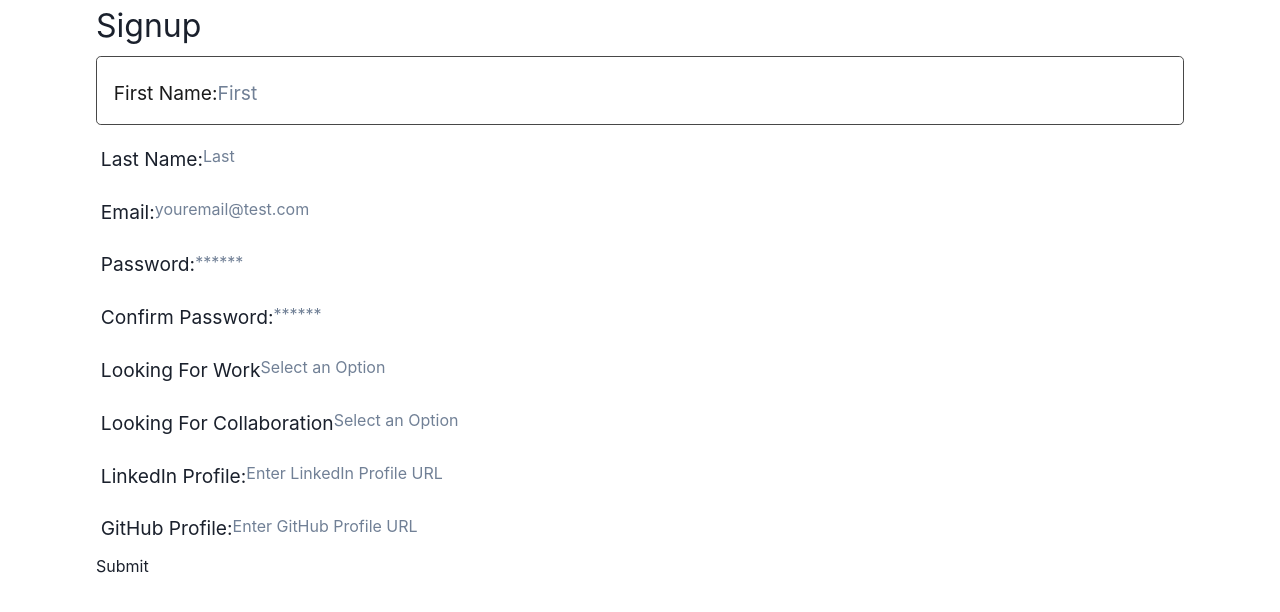
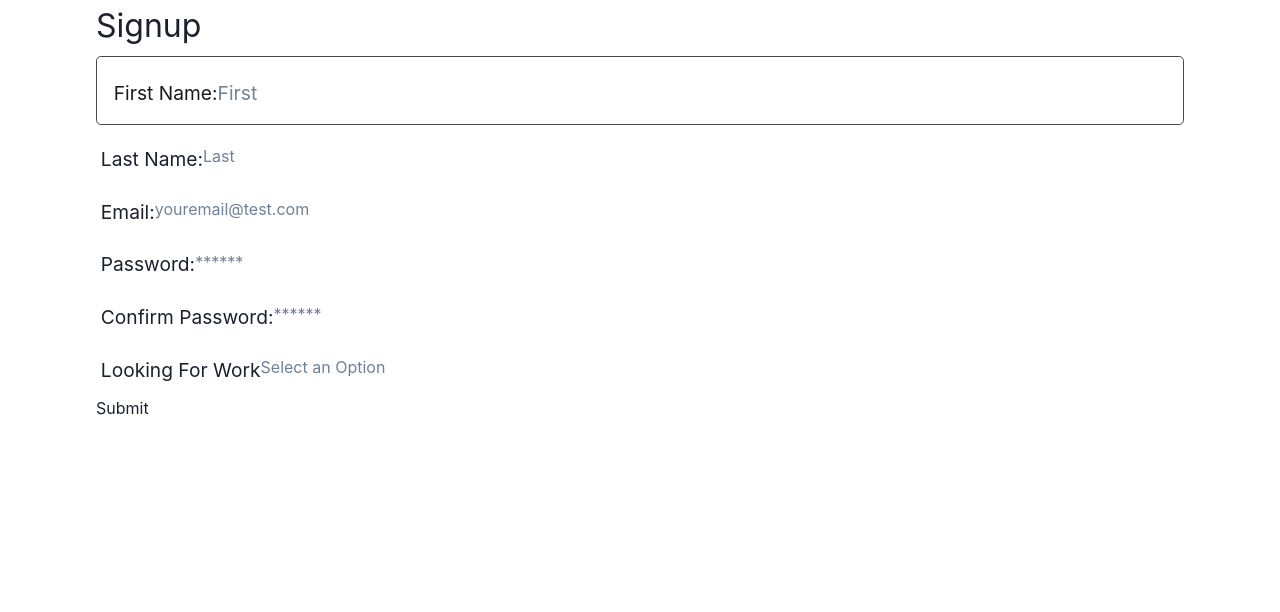
Before and after one commit to BrandBlood97/BootMate, a React (Vite) app in the folder client/: page /signup in a window 1280 px wide. Shown: the top 612 px of the page. Built offline with nearby package versions, Linux system fonts and the light colour scheme.

Commit message:
Update SignupPage.jsx

```diff
--- a/client/src/pages/SignupPage.jsx
+++ b/client/src/pages/SignupPage.jsx
@@ -69,37 +69,6 @@ export default function SignupPage() {
             // onChange={handleChange}
           />
         </div>
-        <div className="flex-row space-between my-2">
-          <label htmlFor="pwd">Looking For Collaboration</label>
-          <input
-            placeholder="Select an Option"
-            name="collab"
-            type="list"
-            list="options"
-            id="collab"
-            // onChange={handleChange}
-          />
-        </div>
-        <div className="flex-row space-between my-2">
-          <label htmlFor="linkedin">LinkedIn Profile: </label>
-          <input
-            placeholder="Enter LinkedIn Profile URL"
-            name="LinkedIn"
-            type="text"
-            id="LinkedIn"
-            // onChange={handleChange}
-          />
-        </div>
-        <div className="flex-row space-between my-2">
-          <label htmlFor="github">GitHub Profile: </label>
-          <input
-            placeholder="Enter GitHub Profile URL"
-            name="GitHub"
-            type="text"
-            id="GitHub"
-            // onChange={handleChange}
-          />
-        </div>
         <div className="flex-row flex-end">
           <button type="submit">Submit</button>
         </div>
```
